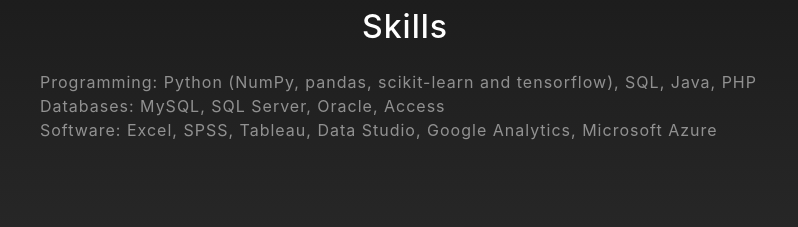
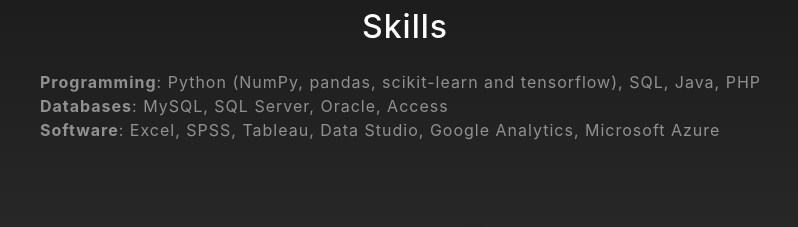
Before and after one commit to jiachaof/jiachaof.github.io, a website with bundled scripts: page index.html in a window 1280 px wide. Shown: the part 1813-2040 px from the top of the page, 235-1033 px from the left. Built offline with nearby package versions, Linux system fonts and the light colour scheme.

Commit message:
pic change

```diff
--- a/index.html
+++ b/index.html
@@ -61,8 +61,10 @@
     <header class="masthead">
       <div class="container d-flex h-100 align-items-center">
         <div class="mx-auto text-center">
-          <h1 class="mx-auto my-0 text-uppercase">JiaChao Fang</h1>
+          <h1 class="mx-auto my-0 text-uppercase">JiaChao</h1>
+		  <h1 class="mx-auto my-0 text-uppercase">Fang</h1>
 <!--          <h2 class="text-white-50 mx-auto mt-2 mb-5">A Data Enthusiast</h2>-->
+		  <br>
           <a href="#about" class="btn btn-primary js-scroll-trigger">WHO AM I?</a>
         </div>
       </div>
@@ -127,9 +129,9 @@
         <div class="row">
           <div class="col-lg-8 mx-auto">
             <h2 class="text-white mb-4">Skills</h2>
-            <p class="text-white-50">Programming: Python (NumPy, pandas, scikit-learn and tensorflow), SQL, Java, PHP<br>
-			Databases: MySQL, SQL Server, Oracle, Access<br>
-			Software: Excel, SPSS, Tableau, Data Studio, Google Analytics, Microsoft Azure</p>
+            <p class="text-white-50"><strong>Programming</strong>: Python (NumPy, pandas, scikit-learn and tensorflow), SQL, Java, PHP<br>
+			<strong>Databases</strong>: MySQL, SQL Server, Oracle, Access<br>
+			<strong>Software</strong>: Excel, SPSS, Tableau, Data Studio, Google Analytics, Microsoft Azure</p>
           </div>
         </div>
         <img src="img/ipad.png" class="img-fluid" alt="">
```
Also changed, not shown: 1 other file.
